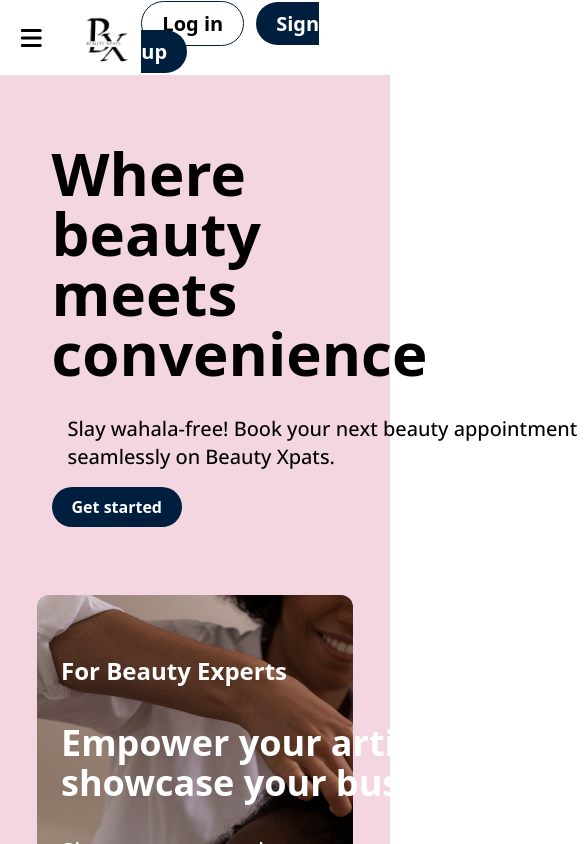
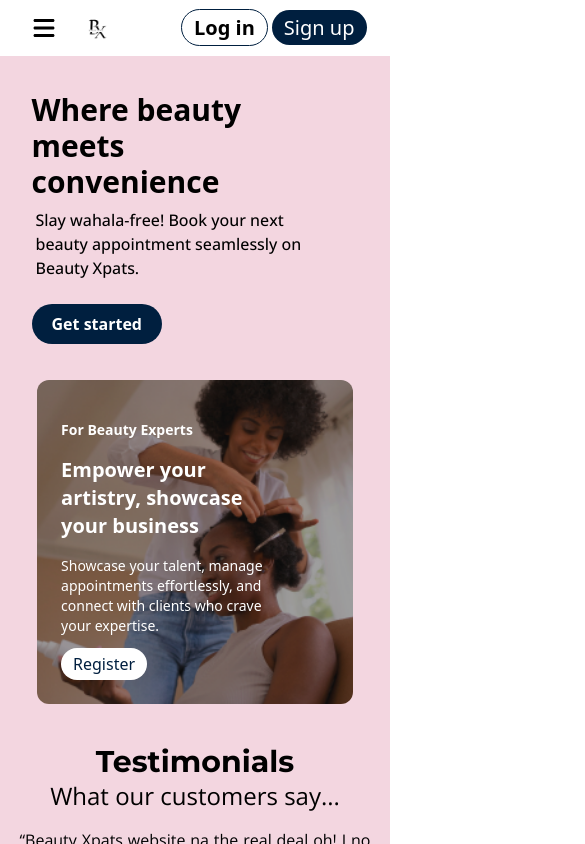
Before and after one commit to Lahitan/beautyexpert, a React (Vite) app: page / in a window 390 px wide. Shown: the top 844 px of the page, 585 px wide, since content can reach past the window. Built offline with nearby package versions, Linux system fonts and the light colour scheme.

Commit message:
fix:worked on the responsiveness for hero page

```diff
--- a/src/pages/Home/ForExpert.jsx
+++ b/src/pages/Home/ForExpert.jsx
@@ -4,20 +4,34 @@
   return (
     <div className="bg-primary-brand">
       <div className="w-[90%] mx-auto">
-        <div className='bg-landing-page bg-no-repeat bg-center bg-cover h-[33.7rem] rounded-xl flex '>
+
+        {/*---- landing page background and content section-----*/}
+
+        <div className=' bg-mb-landing-page lg:bg-landing-page bg-no-repeat bg-center bg-cover   lg:h-[33.7rem] rounded-xl flex '>
             <div className='text-left w-[39rem] m-6 text-white content-start'>
-                <h4 className='my-9 text-2xl font-semibold'>
+
+              {/*---- For beauty text and styles-----*/}
+
+                <h4 className=' my-4 text-sm sm:text-lg lg:my-9 lg:text-2xl font-semibold'>
                     For Beauty Experts
                 </h4>
 
-                <h3 className='text-4xl font-bold mb-8'>
+                {/*---- For expert bold text-----*/}
+
+                <h3 className='text-xl w-[14rem] mb-4 font-semibold sm:text-2xl sm:w-[28rem] lg:w-[40rem] lg:text-4xl lg:font-bold lg:mb-8'>
                     Empower your artistry, showcase your business
                 </h3>
-                <p className='text-2xl w-[32rem] mb-8'>
+
+                {/*---- paragraph-----*/}
+
+                <p className=' text-sm w-[14rem] mb-3 sm:text-1xl lg:text-2xl  sm:w-[25rem] lg:w-[32rem] lg:mb-8'>
                     Showcase your talent, manage appointments effortlessly, and
                     connect with clients who crave your expertise.
                 </p>
-                <button className={" bg-tertiary-brand text-white font-semibold me-3 rounded-full py-2 px-5"}>
+
+                {/*---- button-----*/}
+
+                <button className={" bg-white text-tertiary-brand border-tertiary-brand  font-medium me- 2 py-1 px-3 rounded-full lg:font-semibold lg:me-3 lg:py-2 lg:px-5"}>
                                     Register
                 </button>
             </div>
--- a/src/pages/Home/Header.jsx
+++ b/src/pages/Home/Header.jsx
@@ -14,15 +14,19 @@
 		<div>
 			<nav className="flex items-center  text-xl font-semibold bg-white ">
 				<div className="w-[90%] mx-auto flex items-center justify-between">
-					<div className=" flex items-center gap-6 ">
+
+				{/* added padding to the div directly under this div*/}
+
+					<div className=" flex items-center gap-6 p-3">
 						{!menu ? (
 							<FaBars className=" text-2xl lg:hidden" onClick={handleMenu} />
 						) : (
 							<GrClose className=" text-2xl lg:hidden" onClick={handleMenu} />
 						)}
 
+						{/* changed the width of the logo for responsivness*/}
 						<div>
-							<img src={logo} alt="" />
+							<img src={logo} alt="" className=" sm:w-11 w-8" />
 						</div>
 						<ul
 							className={`lg:flex gap-5 absolute lg:relative top-20 lg:top-0 bg-white left-0 right-0 ps-10 lg:ps-0 py-4 lg:py-0 ${
@@ -75,17 +79,18 @@
 							</li>
 						</ul>
 					</div>
+					{/* adjusted the padding in the button for responsiveness*/}
 					<div className="">
 						<NavLink
 							className={
-								" border border-tertiary-brand me-3 font-semibold rounded-full py-2 px-5"
+								" border border-tertiary-brand  me-1 lg:me-3 font-semibold rounded-full py-1 px-3 lg:py-2 lg:px-5"
 							}
 						>
 							Log in
 						</NavLink>
 						<NavLink
 							className={
-								" bg-tertiary-brand text-white font-semibold me-3 rounded-full py-2 px-5"
+								" bg-tertiary-brand text-white font-medium lg:font-semibold me-1 lg:me-3 rounded-full  py-1 px-3 lg:py-2 lg:px-5"
 							}
 						>
 							Sign up
--- a/src/pages/Home/Hero.jsx
+++ b/src/pages/Home/Hero.jsx
@@ -3,25 +3,33 @@
 
 const Hero = () => {
 	return (
-		<div className="hero-container flex p-8 my-9">
-			<div className="hero-text text-left content-center ">
-				<h2 className="text-6xl font-extrabold w-2/3 mb-4">
+		<div className="hero-container flex p-3 my-6 lg:p-8 lg:my-9">
+			<div className="hero-text lg:text-left content-center ">
+
+				{/*---- Hero text-----*/}
+
+				<h2 className=" w-[18rem] text-3xl font-semibold mb-1 sm:w-[20rem] sm:text-4xl lg:text-5xl lg:w-2/3 lg:mb-4 lg:font-extrabold">
 					Where beauty meets convenience
 				</h2>
-				<p className="text-xl w-[33.87rem] font-openSans p-4 font-medium">
+				<p className=" text-base w-[18rem] p-1 mb-1 lg:text-xl lg:w-[33.87rem] font-openSans lg:p-4 font-medium">
 					Slay wahala-free! Book your next beauty appointment seamlessly on
 					Beauty Xpats.
 				</p>
+
+				{/*----Hero button-----*/}
+
 				<button
 					className={
-						" bg-tertiary-brand text-white font-semibold me-3 rounded-full py-2 px-5"
+						" bg-tertiary-brand text-white font-semibold me-3 rounded-full py-2 px-5 mt-4"
 					}
 				>
 					Get started
 				</button>
 			</div>
 
-			<div className="hero-image">
+					{/*---- Hero image-----*/}
+
+			<div className="hero-image hidden sm:block sm:w-[20rem] lg:w-[30rem] lg:block" >
 				<img src={hero} alt="" />
 			</div>
 		</div>
--- a/tailwind.config.js
+++ b/tailwind.config.js
@@ -14,7 +14,8 @@
 				success: "#ED4B9E",
 			},
 			backgroundImage: {
-				"landing-page": "url('./assets/landing-page.png')"
+				"landing-page": "url('./assets/landing-page.png')",
+				"mb-landing-page": "url('./assets/mb-landing-page.png')",
 			}
 		},
 	},
```
Also changed, not shown: src/assets/mb-landing-page.png (added).
